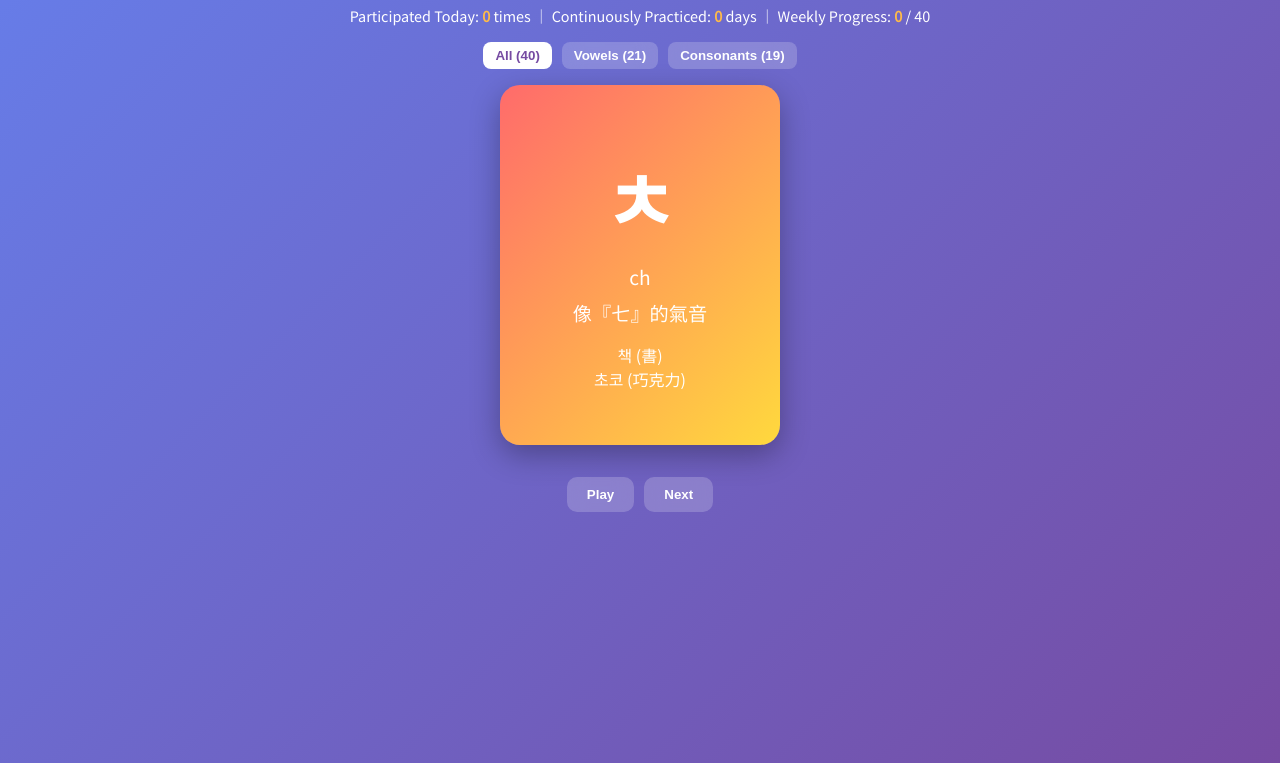
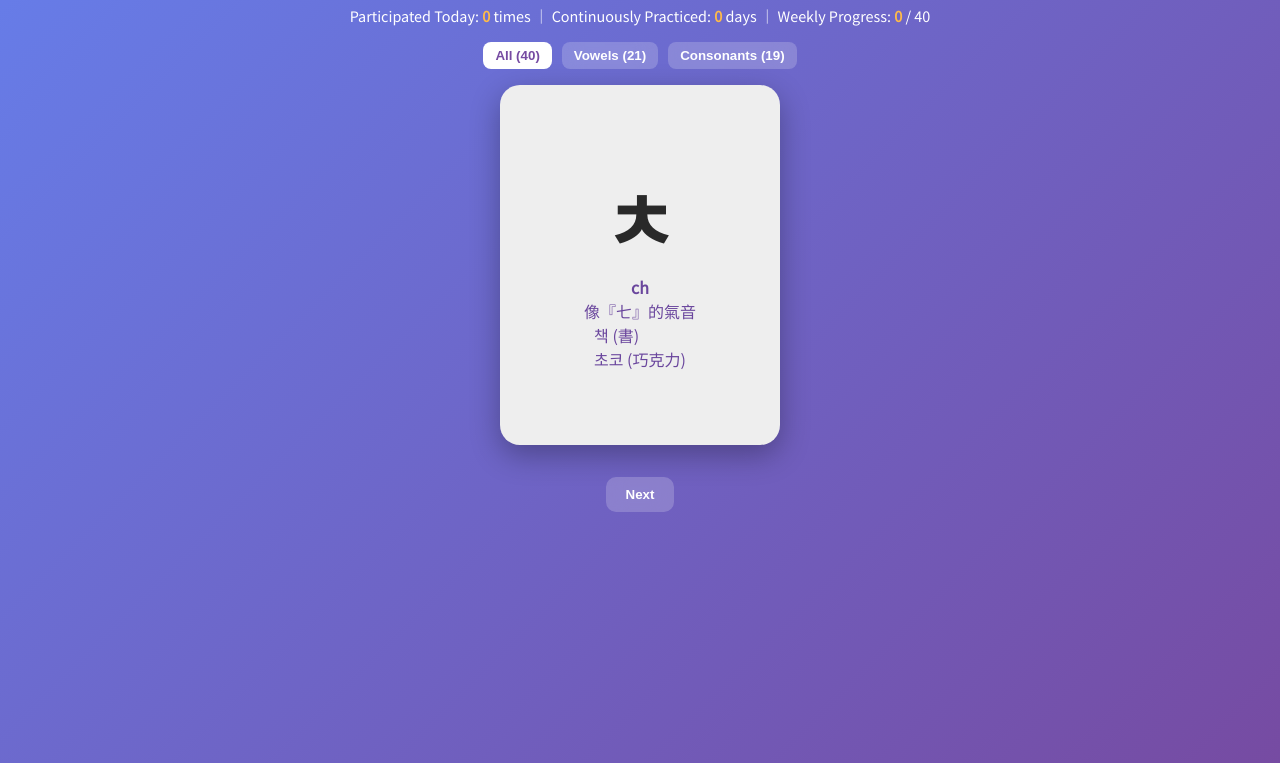
Before and after one commit to oopasta/hangul-flashcard, a plain HTML site: page index.html in a window 1280 px wide. Shown: the part 77-840 px from the top of the page. Drawn offline with Linux system fonts and the light colour scheme.

Commit message:
Update index.html

```diff
--- a/index.html
+++ b/index.html
@@ -12,14 +12,18 @@
     .tabs { display: flex; gap: 10px; margin-bottom: 1rem; }
     .tabs button { background: rgba(255,255,255,0.2); border: none; color: white; padding: 6px 12px; border-radius: 8px; cursor: pointer; }
     .tabs button.active { background: white; color: #764ba2; font-weight: bold; }
-    .card { background: linear-gradient(135deg, #ff6b6b, #ffd93d); color: white; border-radius: 20px; width: 280px; height: 360px; display: flex; flex-direction: column; align-items: center; justify-content: center; box-shadow: 0 10px 30px rgba(0, 0, 0, 0.3); cursor: pointer; transition: transform 0.5s ease; }
+    .card { background: #eeeeee; color: #292929; border-radius: 20px; width: 280px; height: 360px; display: flex; flex-direction: column; align-items: center; justify-content: center; box-shadow: 0 10px 30px rgba(0, 0, 0, 0.3); cursor: pointer; transition: transform 0.5s ease; }
     .char { font-size: 5rem; font-weight: bold; }
-    .romanized, .meaning { margin-top: 0.5rem; font-size: 1.2rem; }
-    .examples { margin-top: 1rem; font-size: 1rem; text-align: center; }
+    .romanized, .meaning, .examples {
+  color: #6a469d;
+}
     .btns { margin-top: 2rem; display: flex; gap: 10px; }
     button { padding: 10px 20px; border: none; border-radius: 10px; font-weight: bold; cursor: pointer; background-color: rgba(255,255,255,0.2); color: white; backdrop-filter: blur(10px); }
     button:hover { background-color: rgba(255,255,255,0.3); }
-  </style>
+  .romanized {
+  font-weight: bold;
+}
+</style>
 </head>
 <body>
   <h1>Daily Hangul Flashcard</h1>
@@ -36,7 +40,6 @@
     <div class="examples" id="examples"></div>
   </div>
   <div class="btns">
-    <button id="play-btn">Play</button>
     <button id="next-btn">Next</button>
   </div>
 <script>
@@ -70,10 +73,6 @@ function render() {
 
 function flipCard() {
   document.getElementById('flashcard').classList.toggle('flipped');
-}
-
-function playAudio() {
-  new Audio(filteredData()[current].audio).play().catch(() => alert('Playback blocked'));
 }
 
 function resetCard() {
@@ -413,7 +412,6 @@ let stats = { todayCount: 0, streak: 0, weeklyLearned: 0 };
 document.getElementById('tab-all').addEventListener('click', () => setMode('all'));
 document.getElementById('tab-vowel').addEventListener('click', () => setMode('vowel'));
 document.getElementById('tab-consonant').addEventListener('click', () => setMode('consonant'));
-document.getElementById('play-btn').addEventListener('click', playAudio);
 document.getElementById('next-btn').addEventListener('click', resetCard);
 document.getElementById('flashcard').addEventListener('click', flipCard);
 
```
